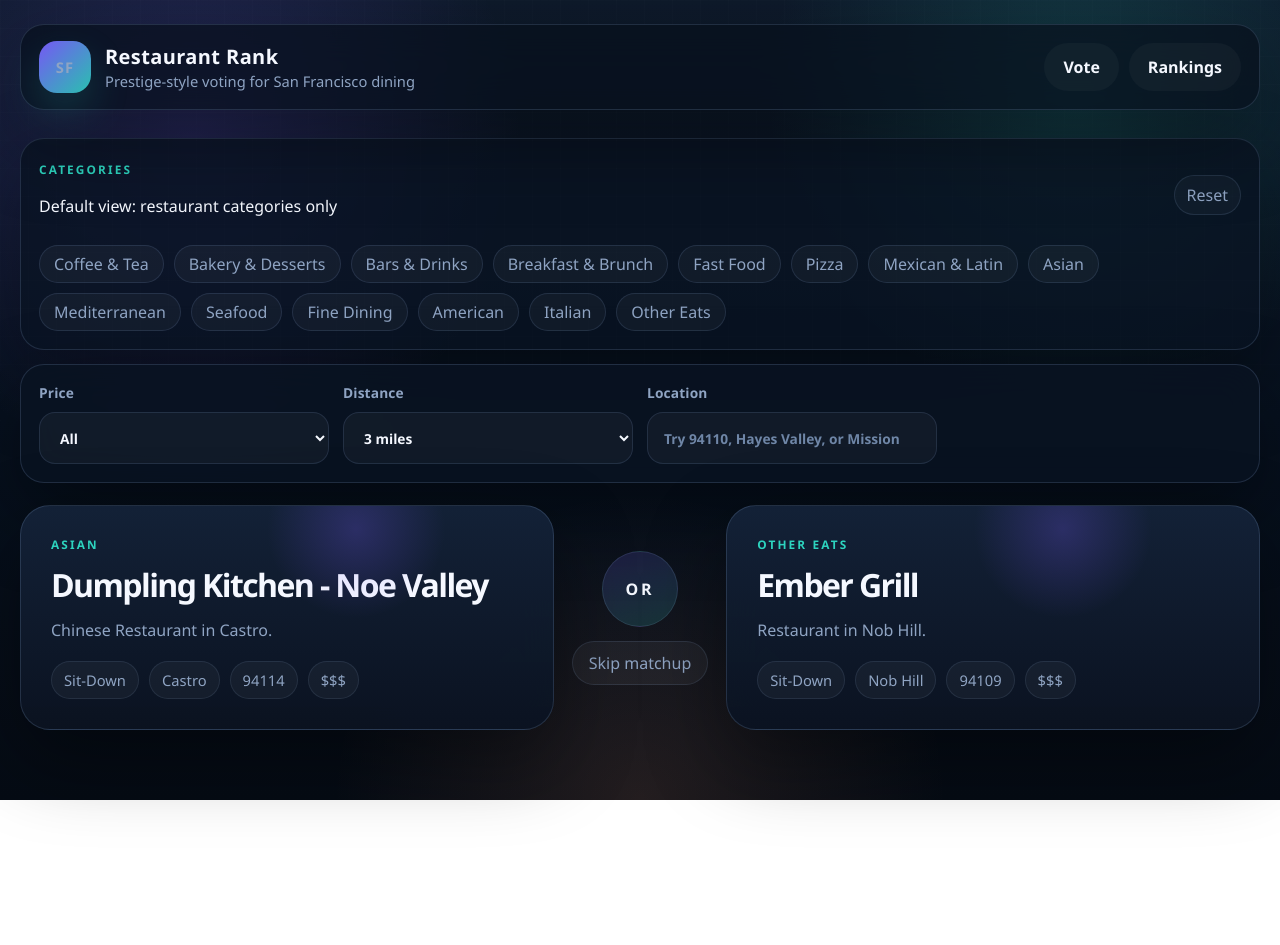
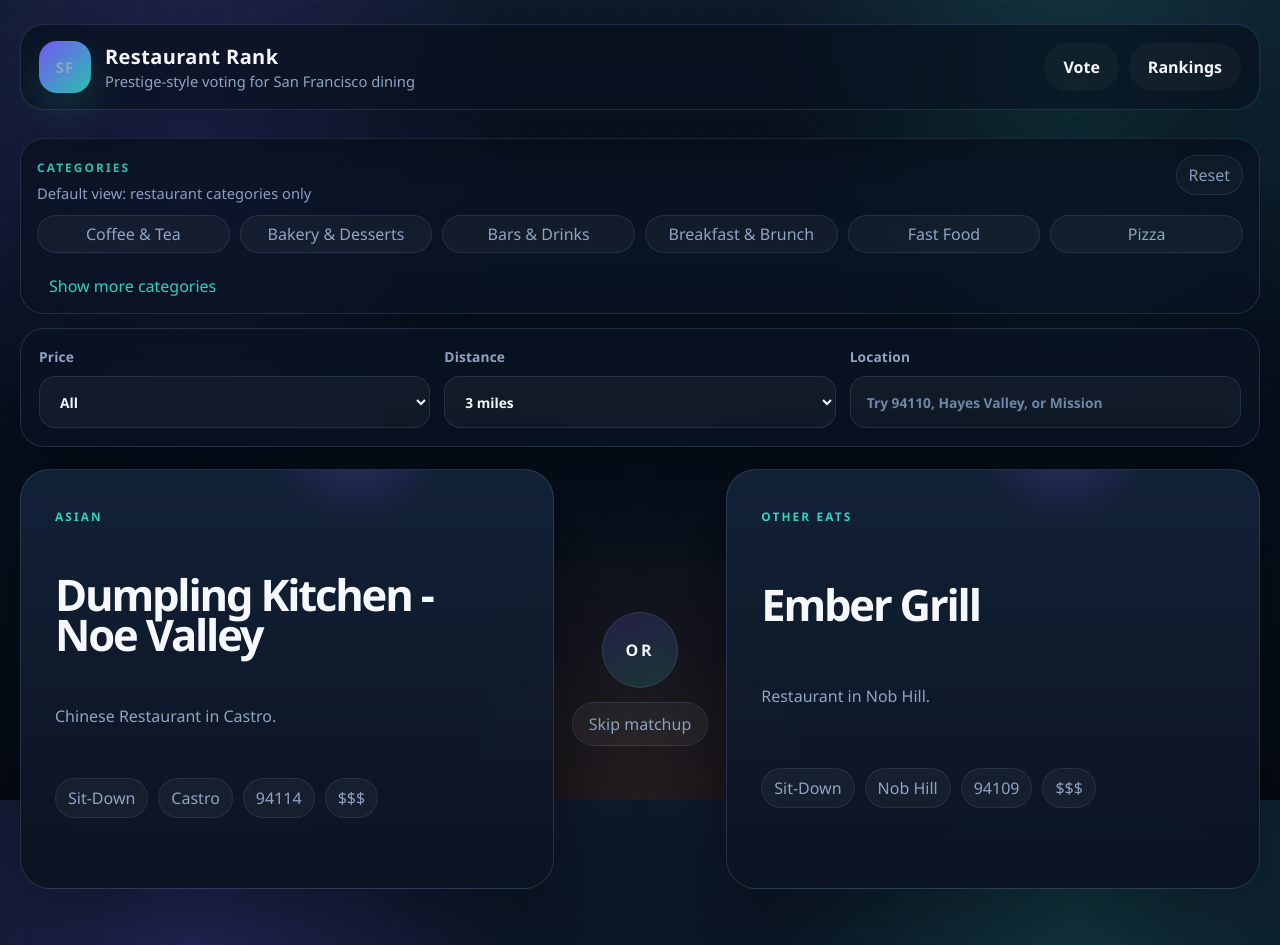
Before and after one commit to kingseandev/sf-restaurant-rank, a Next.js app: page / in a window 1280 px wide. Before the commit the page ends 800 px from the top, so only its background shows below. Built offline with nearby package versions, Linux system fonts and the light colour scheme.

Commit message:
Collapse category filters and enlarge vote cards

```diff
--- a/src/app/globals.css
+++ b/src/app/globals.css
@@ -246,16 +246,29 @@ select {
   border: 1px solid var(--line);
   border-radius: 24px;
   background: rgba(9, 19, 34, 0.8);
-  padding: 18px;
+  padding: 16px;
   box-shadow: var(--shadow);
 }
 
 .filter-strip-head {
   display: flex;
   justify-content: space-between;
-  align-items: center;
+  align-items: flex-start;
   gap: 12px;
   margin-bottom: 12px;
+}
+
+.filter-note {
+  margin: 6px 0 0;
+  color: var(--muted);
+  font-size: 0.92rem;
+}
+
+.filter-strip-actions {
+  display: flex;
+  flex-wrap: wrap;
+  justify-content: flex-end;
+  gap: 8px;
 }
 
 .filter-subtle {
@@ -268,13 +281,14 @@ select {
 }
 
 .chip-row {
-  display: flex;
-  flex-wrap: wrap;
+  display: grid;
+  grid-template-columns: repeat(auto-fit, minmax(150px, 1fr));
   gap: 10px;
 }
 
 .filter-chip {
   min-height: 38px;
+  width: 100%;
   padding: 0 14px;
   border: 1px solid rgba(145, 177, 222, 0.14);
   border-radius: 999px;
@@ -298,6 +312,16 @@ select {
   background: rgba(124, 92, 255, 0.16);
 }
 
+.filter-toggle {
+  margin-top: 12px;
+  padding: 10px 12px 0;
+  border: 0;
+  background: transparent;
+  color: var(--accent-2);
+  text-align: left;
+  cursor: pointer;
+}
+
 .filter-bar label {
   display: grid;
   gap: 10px;
@@ -305,17 +329,6 @@ select {
   font-weight: 600;
   letter-spacing: 0.01em;
   color: var(--muted);
-}
-
-.filter-value {
-  display: flex;
-  align-items: center;
-  min-height: 52px;
-  padding: 0 16px;
-  border-radius: 16px;
-  border: 1px solid rgba(145, 177, 222, 0.14);
-  background: rgba(255, 255, 255, 0.04);
-  color: var(--text);
 }
 
 .filter-bar input,
@@ -342,6 +355,10 @@ select {
   box-shadow: 0 0 0 4px rgba(45, 212, 191, 0.08);
 }
 
+.filter-bar-compact {
+  grid-template-columns: repeat(3, minmax(0, 1fr));
+}
+
 .vote-grid {
   display: grid;
   grid-template-columns: minmax(0, 1fr) auto minmax(0, 1fr);
@@ -354,7 +371,8 @@ select {
   overflow: hidden;
   display: grid;
   gap: 18px;
-  padding: 30px;
+  min-height: 420px;
+  padding: 38px 34px;
   border-radius: 30px;
   text-align: left;
   cursor: pointer;
@@ -384,8 +402,8 @@ select {
 .rankings-row h3 {
   margin: 0;
   font-family: var(--font-display), sans-serif;
-  font-size: clamp(2rem, 2.5vw, 2.6rem);
-  line-height: 0.95;
+  font-size: clamp(2.4rem, 3.4vw, 3.4rem);
+  line-height: 0.92;
   letter-spacing: -0.05em;
   color: var(--text);
 }
@@ -395,7 +413,7 @@ select {
   flex-wrap: wrap;
   gap: 10px;
   color: var(--muted);
-  font-size: 0.92rem;
+  font-size: 1rem;
 }
 
 .vote-meta span {
--- a/src/components/vote-panel.tsx
+++ b/src/components/vote-panel.tsx
@@ -34,6 +34,7 @@ function VoteCard({
 }
 
 export function VotePanel() {
+  const [categoriesExpanded, setCategoriesExpanded] = useState(false);
   const [filters, setFilters] = useState<Filters>({
     categories: [],
     priceTier: "All",
@@ -87,6 +88,10 @@ export function VotePanel() {
     updateFilters({ ...filters, categories: nextCategories });
   }
 
+  const visibleCategories = categoriesExpanded
+    ? restaurantCategories
+    : Array.from(new Set([...restaurantCategories.slice(0, 6), ...filters.categories]));
+
   return (
     <div className="stack-lg">
       <section className="filter-shell">
@@ -111,7 +116,7 @@ export function VotePanel() {
             </div>
           </div>
           <div className="chip-row">
-            {restaurantCategories.map((category) => (
+            {visibleCategories.map((category) => (
               <button
                 key={category}
                 className={filters.categories.includes(category) ? "filter-chip active" : "filter-chip"}
@@ -122,6 +127,13 @@ export function VotePanel() {
               </button>
             ))}
           </div>
+          <button
+            className="filter-toggle"
+            onClick={() => setCategoriesExpanded((value) => !value)}
+            type="button"
+          >
+            {categoriesExpanded ? "Show fewer categories" : "Show more categories"}
+          </button>
         </div>
 
         <section className="filter-bar filter-bar-compact">
```
Also changed, not shown: src/components/rankings-table.tsx (+13 -1 lines).
